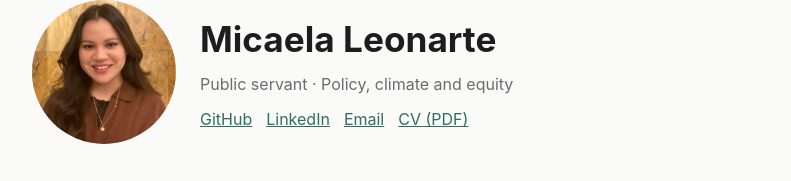
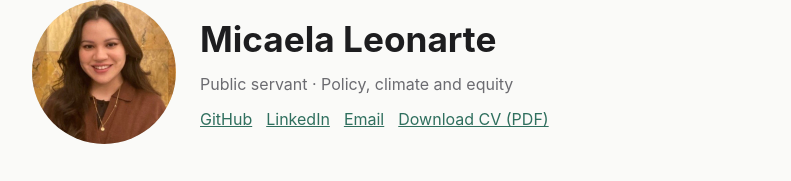
Before and after one commit to micaela-leonarte/micaela-leonarte.github.io, a plain HTML site: page index.html in a window 1280 px wide. Shown: the top 181 px of the page, without its empty margins (244-1035 px from the left). Drawn offline with Linux system fonts and the light colour scheme.

Commit message:
Make CV link download the PDF instead of opening it

```diff
--- a/index.html
+++ b/index.html
@@ -17,7 +17,7 @@
         <a href="https://github.com/micaela-leonarte">GitHub</a>
         <a href="https://www.linkedin.com/in/your-handle">LinkedIn</a>
         <a href="mailto:you@example.com">Email</a>
-        <a href="assets/cv.pdf">CV (PDF)</a>
+        <a href="assets/cv.pdf" download="Micaela_Leonarte_CV.pdf">Download CV (PDF)</a>
       </nav>
     </div>
   </header>
```
